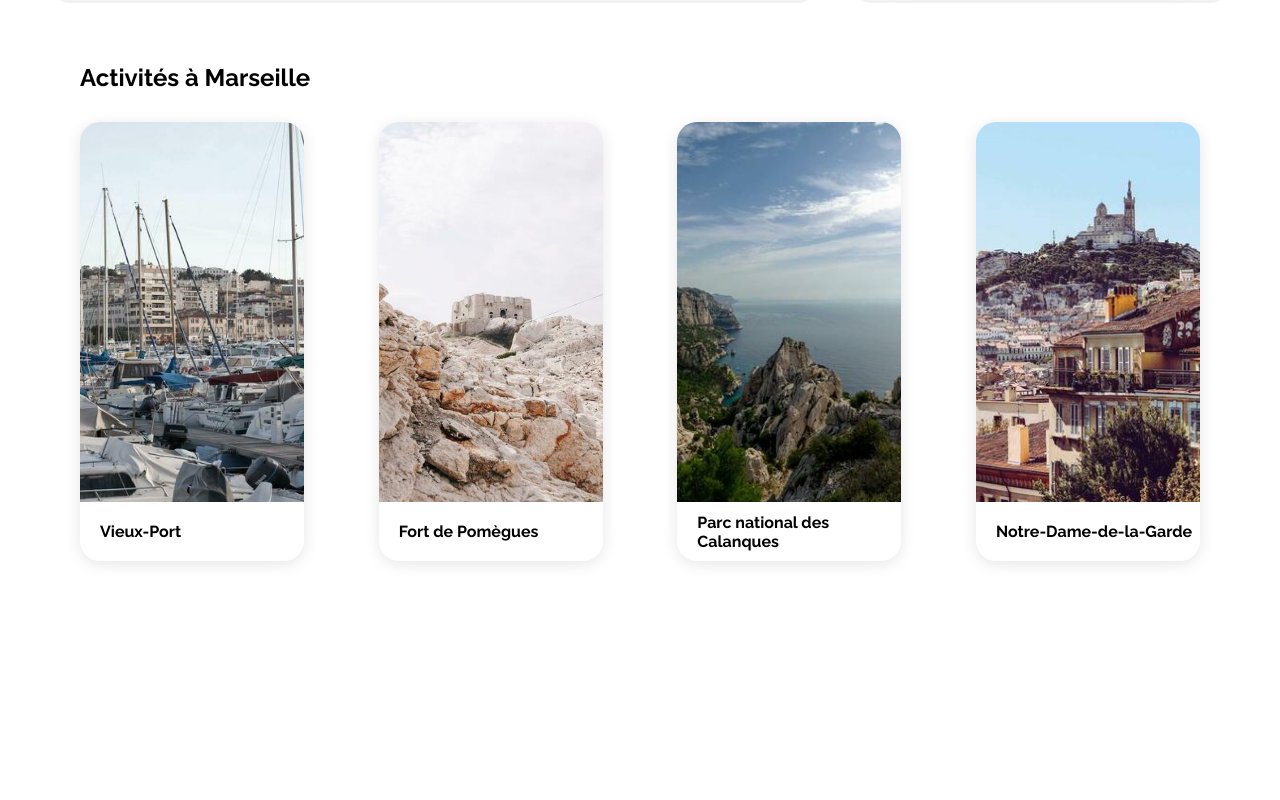
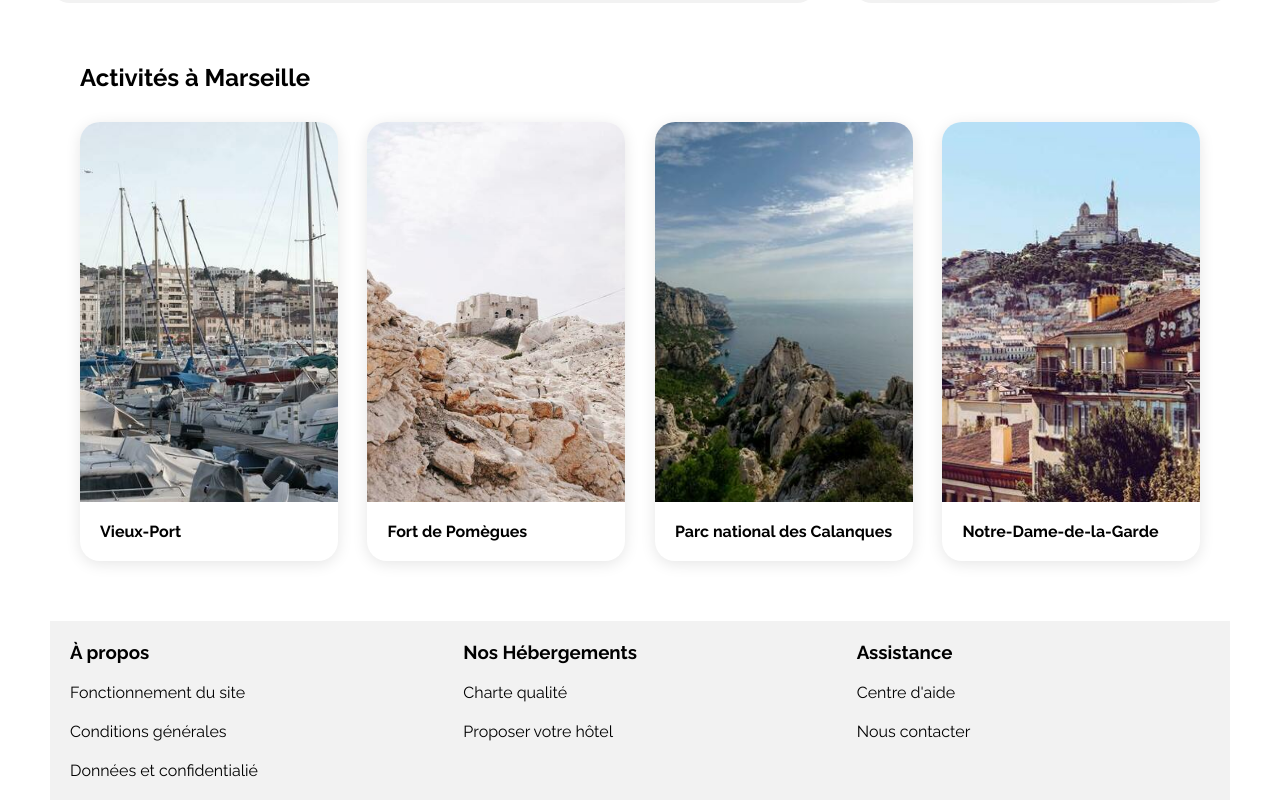
Before and after one commit to Traffy/OCProjet1, a plain HTML site: page index.html in a window 1280 px wide. Shown: the part 956-1756 px from the top of the page. Before the commit the page ends 1547 px from the top, so only its background shows below. Drawn offline with Linux system fonts and the light colour scheme.

Commit message:
Ajout footer

```diff
--- a/css/style.css
+++ b/css/style.css
@@ -273,7 +273,7 @@ header nav a:hover {
     margin-top: 30px;
 }
 .activities section a {
-    width: 20%;
+    width: 23%;
 }
 .activity {
     height: 439px;
@@ -293,6 +293,25 @@ header nav a:hover {
     padding-left: 20px;
     font-weight: 700;
 }
+/*** Footer ***/
+footer {
+    width: 100%;
+    display: flex;
+    background: var(--main-bg-color);
+    margin-top: 30px;
+    box-sizing: border-box;
+}
+.element {
+    flex: 1;
+    padding: 20px;
+}
+.element ul {
+    list-style: none;
+}
+.element ul li {
+    padding-top: 20px;
+}
+
 
 /* Le code ci-dessous correspond à la version responsive uniquement */
 
--- a/index.html
+++ b/index.html
@@ -21,8 +21,8 @@
                 <img src="images/logo/Booki.png" title="Booki" />
             </div>
             <nav class="">
-                <a href="" class="">Hébergements</a><!-- Encré par la suite -->
-                <a href="" class="">Activités</a><!-- Encré par la suite -->
+                <a href="#hebergements" class="">Hébergements</a><!-- Encré par la suite -->
+                <a href="#activites" class="">Activités</a><!-- Encré par la suite -->
             </nav>
         </header>
         <main>
@@ -49,7 +49,7 @@
                     <p><img src="images/infoGroup/Icon.png" /> Plus de 500 logements sont disponibles dans cette ville</p>
                 </div>
             </div>
-            <div class="hebergements-and-populaires">
+            <div class="hebergements-and-populaires" id="hebergements">
                 <section class="hebergements f-column">
                     <div class="populaires-title">
                         <h2 class="section-title">Hébergements à Marseille</h2>
@@ -240,7 +240,7 @@
                     </div>
                 </section>
             </div>
-            <div class="activities">
+            <div class="activities" id="activites">
                 <h2 class="">Activités à Marseille</h2>
                 <section>
                     <a href="#">
@@ -270,7 +270,30 @@
                 </section>
             </div>
         </main>
-        <footer></footer>
+        <footer>
+            <div class="element">
+                <h3>À propos</h3>
+                <ul>
+                    <li><a href="#" title="">Fonctionnement du site</a></li>
+                    <li><a href="#" title="">Conditions générales</a></li>
+                    <li><a href="#" title="">Données et confidentialié</a></li>
+                </ul>
+            </div>
+            <div class="element">
+                <h3>Nos Hébergements</h3>
+                <ul>
+                    <li><a href="#" title="">Charte qualité</a></li>
+                    <li><a href="#" title="">Proposer votre hôtel</a></li>
+                </ul>
+            </div>
+            <div class="element">
+                <h3>Assistance</h3>
+                <ul>
+                    <li><a href="#" title="">Centre d'aide</a></li>
+                    <li><a href="#" title="">Nous contacter</a></li>
+                </ul>
+            </div>
+        </footer>
     </div>
 </body>
 
```
